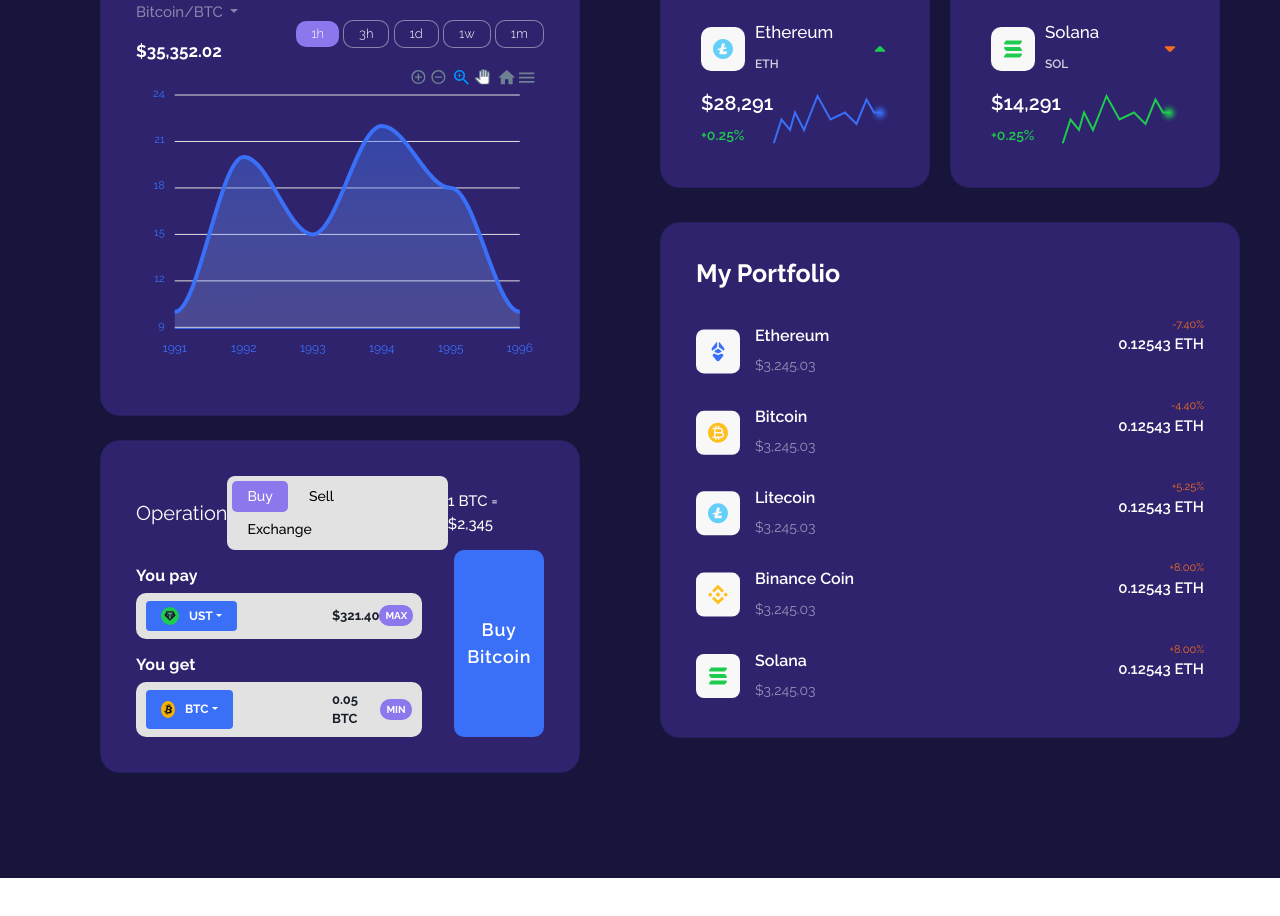
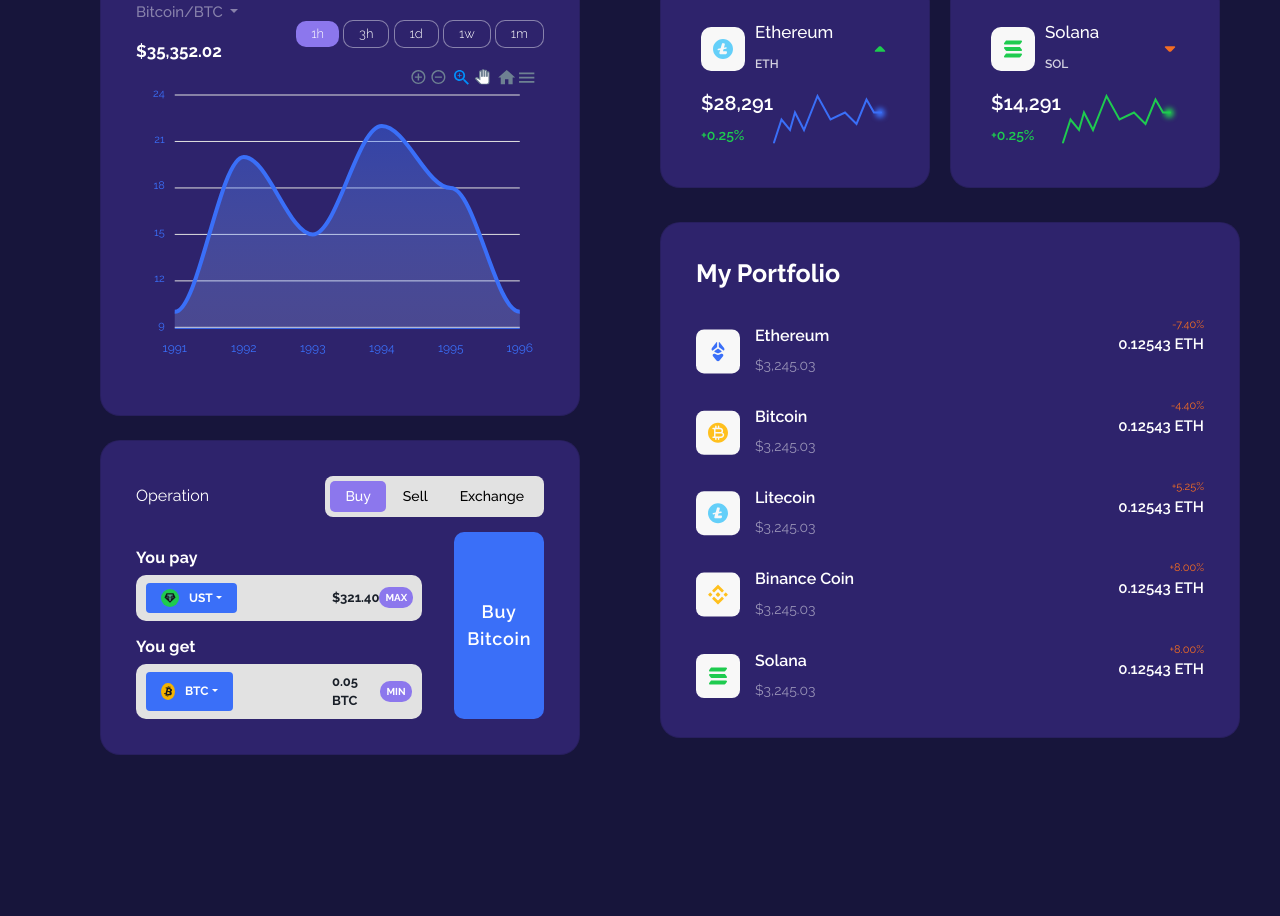
Before and after one commit to SetayeshOmran/Admin-Dashboard, a plain HTML site: page index.html in a window 1280 px wide. Shown: the part 502-1418 px from the top of the page. Before the commit the page ends 1380 px from the top, so only its background shows below. Drawn offline with nearby package versions, Linux system fonts and the light colour scheme.

```diff
--- a/Css/main.css
+++ b/Css/main.css
@@ -824,20 +824,23 @@
   display: flex;
   justify-content: space-between;
   align-items: center;
+margin-bottom: 15px;
+
+
 }
 .row_header_operation span:first-child {
   font-weight: 400;
-  font-size: 20px;
-}
-.row_header_operation span:last-child {
-  font-weight: 500;
-  font-size: 15px;
-}
+  font-size: 16px;
+}
+
 .buttons_operation {
   background-color: var(--color-light-gray);
   /* border: 1px solid var(--color-border); */
   padding: 4px;
   border-radius: 8px;
+  display: flex;
+  justify-content: center;
+  align-items: center;
   -webkit-border-radius: 8px;
   -moz-border-radius: 8px;
   -ms-border-radius: 8px;
@@ -1331,7 +1334,7 @@
 
 /* chat */
 #main_page {
-  height: 160vh;
+  height: 170vh;
 
 }
 #main_chat {
--- a/index.html
+++ b/index.html
@@ -621,7 +621,7 @@
                 <button>Sell</button>
                 <button>Exchange</button>
               </div>
-              <span>1 BTC = $2,345</span>
+
             </div>
             <div class="operation_buy_bitcoin">
               <div class="row_operation_buy">
```
